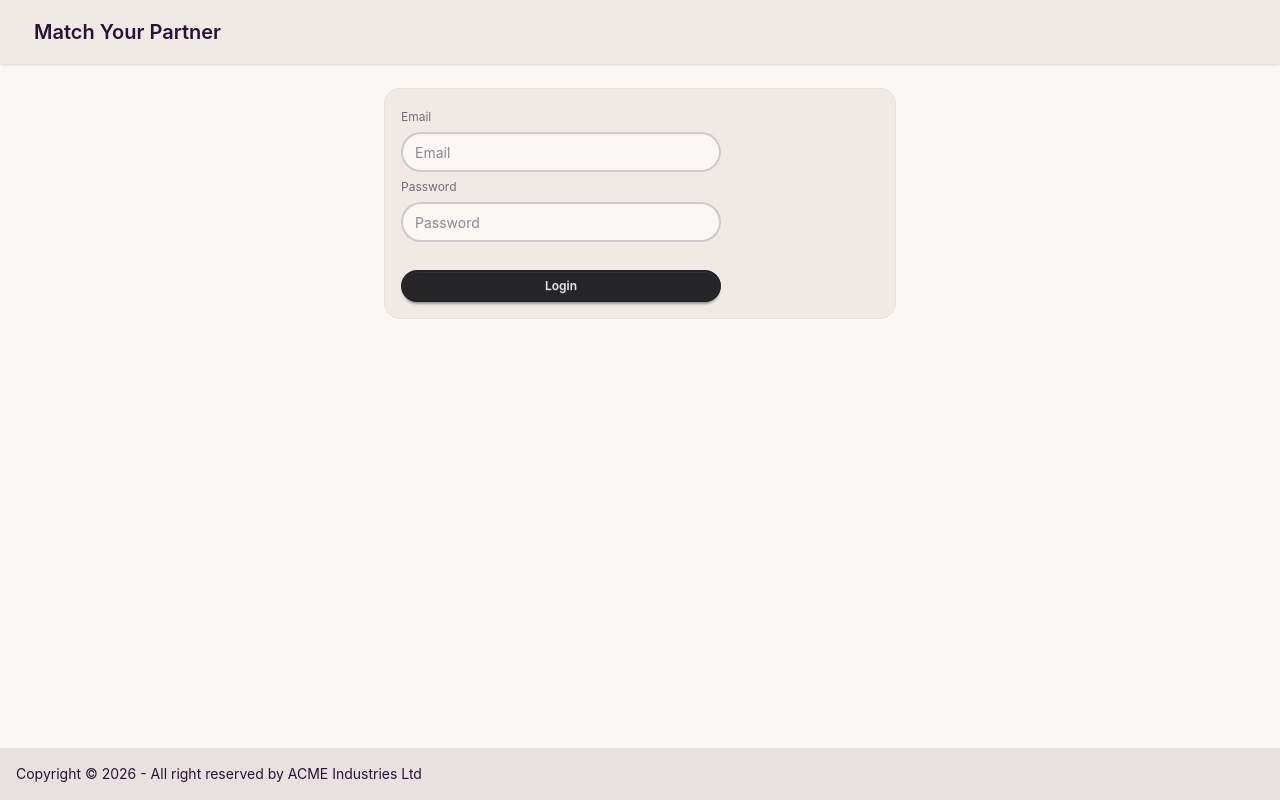
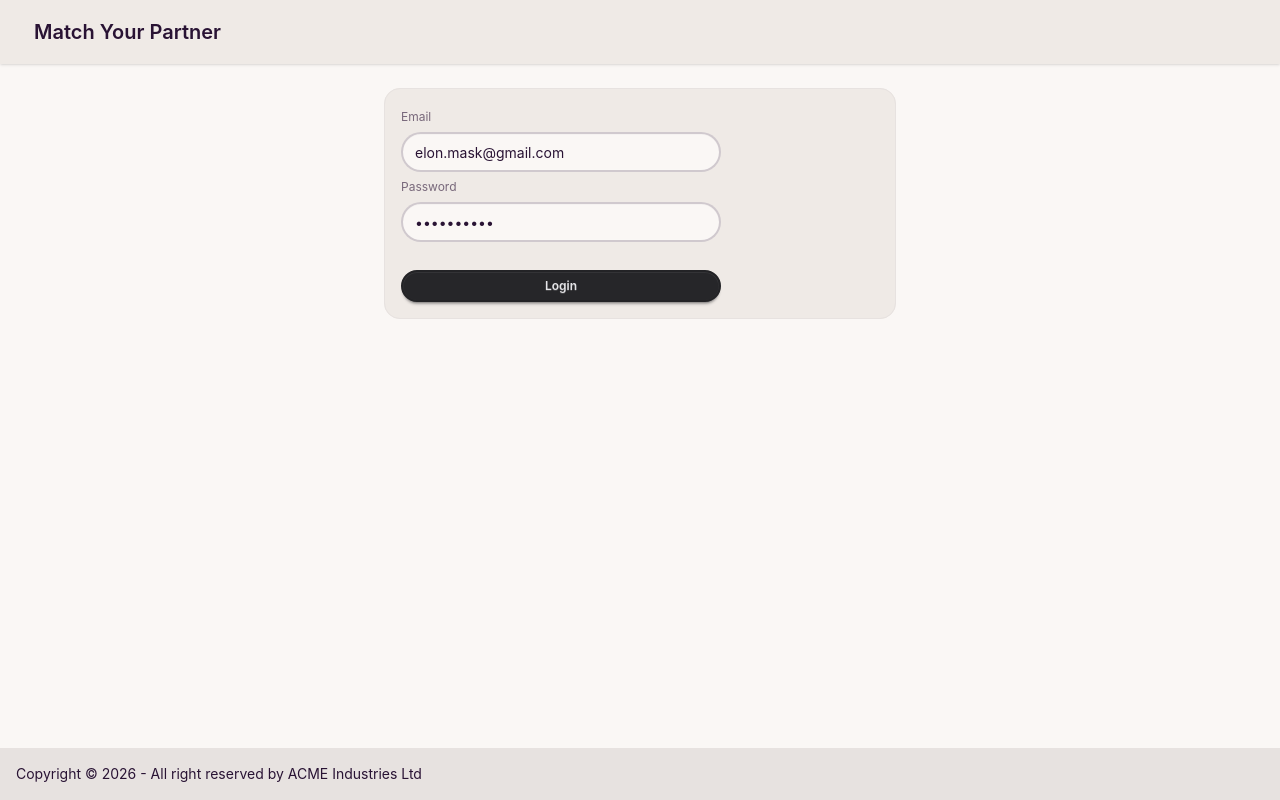
Before and after one commit to kunal-lohana/MatchYourPartner-web, a React (Vite) app: page /login in a window 1280 px wide. Built offline with nearby package versions, Linux system fonts and the light colour scheme; no server answers.

Commit message:
Implement request/review api

```diff
--- a/src/components/Feed.tsx
+++ b/src/components/Feed.tsx
@@ -18,8 +18,8 @@ const Feed = () => {
         } catch (error) {
             setError(error?.response?.data);
         }
+    }
 
-    }
     useEffect(() => {
         getFeed();
     }, []);
--- a/src/components/Login.tsx
+++ b/src/components/Login.tsx
@@ -7,8 +7,8 @@ import { useNavigate } from "react-router";
 
 const Login = () => {
     const dispatch = useDispatch();
-    const [emailId, setEmailId] = useState("");
-    const [password, setPassword] = useState("");
+    const [emailId, setEmailId] = useState("elon.mask@gmail.com");
+    const [password, setPassword] = useState("Elon12@123");
     const [error, setError] = useState("");
     const navigate = useNavigate();
     const handleLogin = async () => {
--- a/src/components/Requests.tsx
+++ b/src/components/Requests.tsx
@@ -2,7 +2,7 @@ import { useEffect, useState } from "react";
 import { useDispatch, useSelector } from "react-redux";
 import { BASE_URL } from "../utils/constants";
 import axios from "axios";
-import { addRequests } from "../store/requestSlice";
+import { addRequests, removeRequests } from "../store/requestSlice";
 const Requests = () => {
     const dispatch = useDispatch();
     const requests = useSelector(store => store.requests);
@@ -19,22 +19,21 @@ const Requests = () => {
         } catch (error) {
             setError(error?.response?.data);
         }
-
     }
 
-    const handleRequest = async (status: string) => {
+    const handleRequest = async (status: string, _id: string) => {
         try {
-            const requestId = requests?._id;
+            const requestId = _id;
             if (requestId) {
                 const reqResponse = await axios.post(BASE_URL + `/request/review/${status}/${requestId}`,
                     {},
                     { withCredentials: true });
                 if (reqResponse.status === 200) {
-
+                    dispatch(removeRequests(requestId));
                 }
             }
         } catch (error) {
-
+            console.error(error);
         }
     };
 
@@ -57,8 +56,8 @@ const Requests = () => {
                         {age && gender && <p>{age + " ," + gender}</p>}
                     </div>
                     <div className="flex gap-5">
-                        <button className="btn btn-primary" onClick={handleRequest('rejected')}>Reject</button>
-                        <button className="btn btn-secondary" onClick={handleRequest('accepted')}>Accept</button>
+                        <button className="btn btn-primary" onClick={() => handleRequest('rejected', request?._id)}>Reject</button>
+                        <button className="btn btn-secondary" onClick={() => handleRequest('accepted', request?._id)}>Accept</button>
                     </div>
                 </div>
             )
--- a/src/store/requestSlice.tsx
+++ b/src/store/requestSlice.tsx
@@ -5,9 +5,12 @@ const requestsSlice = createSlice({
     initialState: null,
     reducers: {
         addRequests: (state, action) => action.payload,
-        removeRequests: (state) => null
+        removeRequests: (state, action) => {
+            const filterData = state.filter((request) => request._id != action.payload);
+            return filterData;
+        }
     }
 })
 
-export const { addRequests, removeRequests} = requestsSlice.actions;
+export const { addRequests, removeRequests } = requestsSlice.actions;
 export default requestsSlice.reducer;
```
